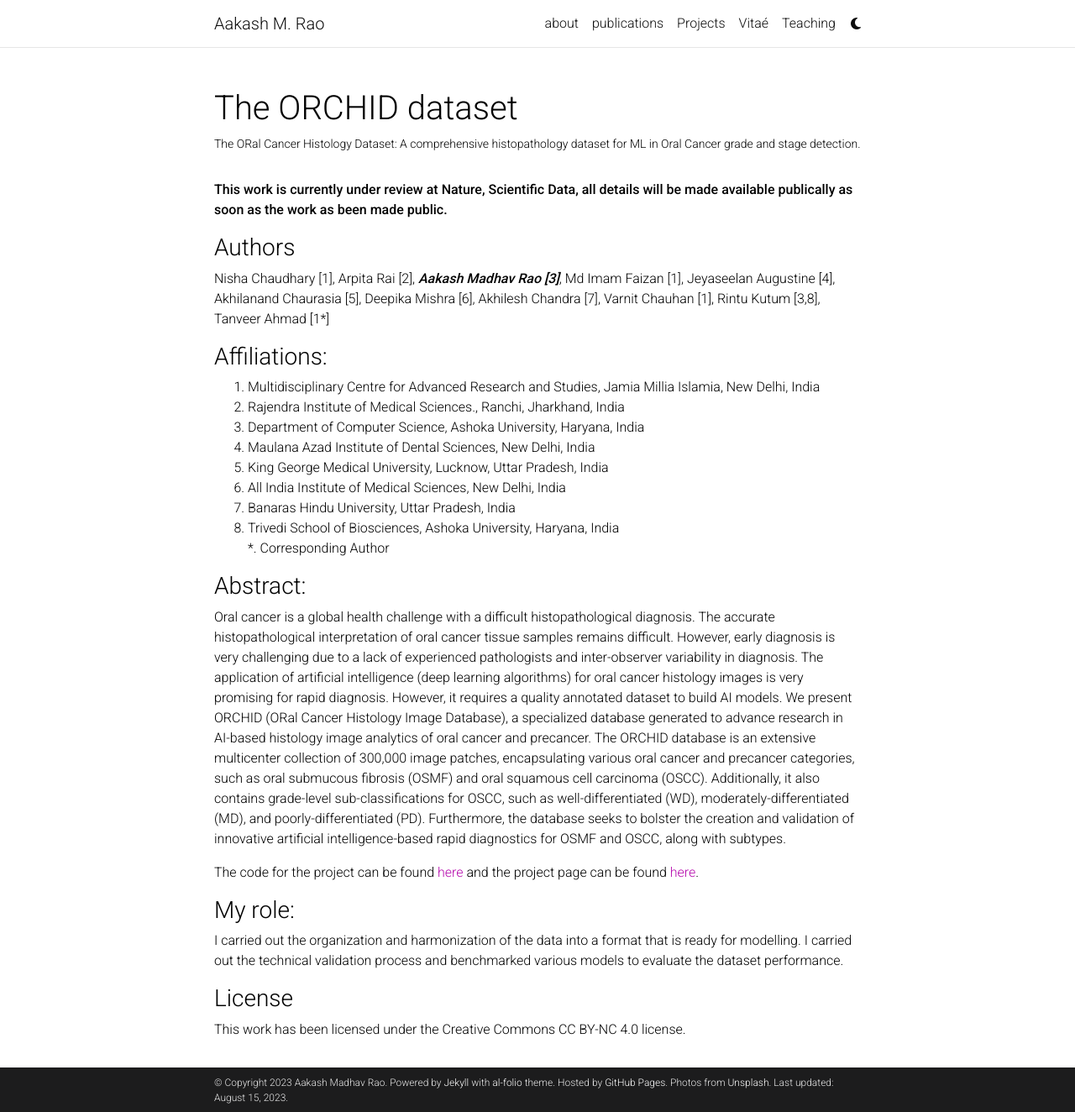
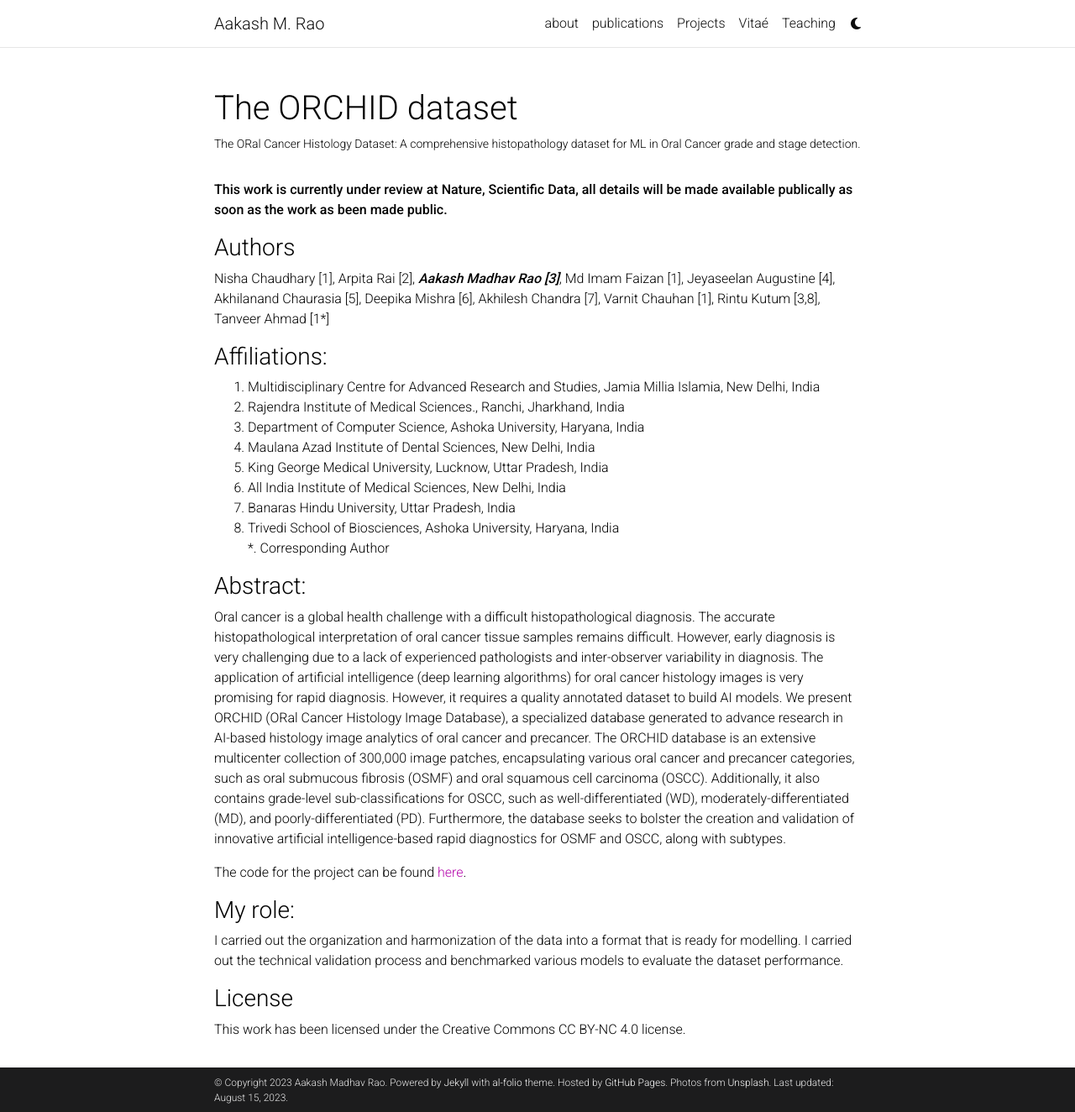
Before and after one commit to mraoaakash/mraoaakash.github.io, a Jekyll site: the page built from _projects/1_project.md, in a window 1280 px wide and 1324 px high. Shown: the whole window at 84% size. Built offline with Jekyll 4.4.1, drawn with Linux system fonts in a browser that asks for light colours; comment, search, counter and statistics services are not loaded; a style sheet for code colours, icons or effects is not loaded.

Commit message:
Update 1_project.md

```diff
--- a/_projects/1_project.md
+++ b/_projects/1_project.md
@@ -25,7 +25,7 @@
 ### Abstract:
 Oral cancer is a global health challenge with a difficult histopathological diagnosis. The accurate histopathological interpretation of oral cancer tissue samples remains difficult. However, early diagnosis is very challenging due to a lack of experienced pathologists and inter-observer variability in diagnosis. The application of artificial intelligence (deep learning algorithms) for oral cancer histology images is very promising for rapid diagnosis. However, it requires a quality annotated dataset to build AI models. We present ORCHID (ORal Cancer Histology Image Database), a specialized database generated to advance research in AI-based histology image analytics of oral cancer and precancer. The ORCHID database is an extensive multicenter collection of 300,000 image patches, encapsulating various oral cancer and precancer categories, such as oral submucous fibrosis (OSMF) and oral squamous cell carcinoma (OSCC). Additionally, it also contains grade-level sub-classifications for OSCC, such as well-differentiated (WD), moderately-differentiated (MD), and poorly-differentiated (PD). Furthermore, the database seeks to bolster the creation and validation of innovative artificial intelligence-based rapid diagnostics for OSMF and OSCC, along with subtypes.
 
-The code for the project can be found [here](https://github.com/ai-orchid/ORCHID) and the project page can be found [here](https://ai-orchid.github.io/ORCHID-web/).
+The code for the project can be found [here](https://github.com/ai-orchid/ORCHID).
 
 
 ### My role:
```
